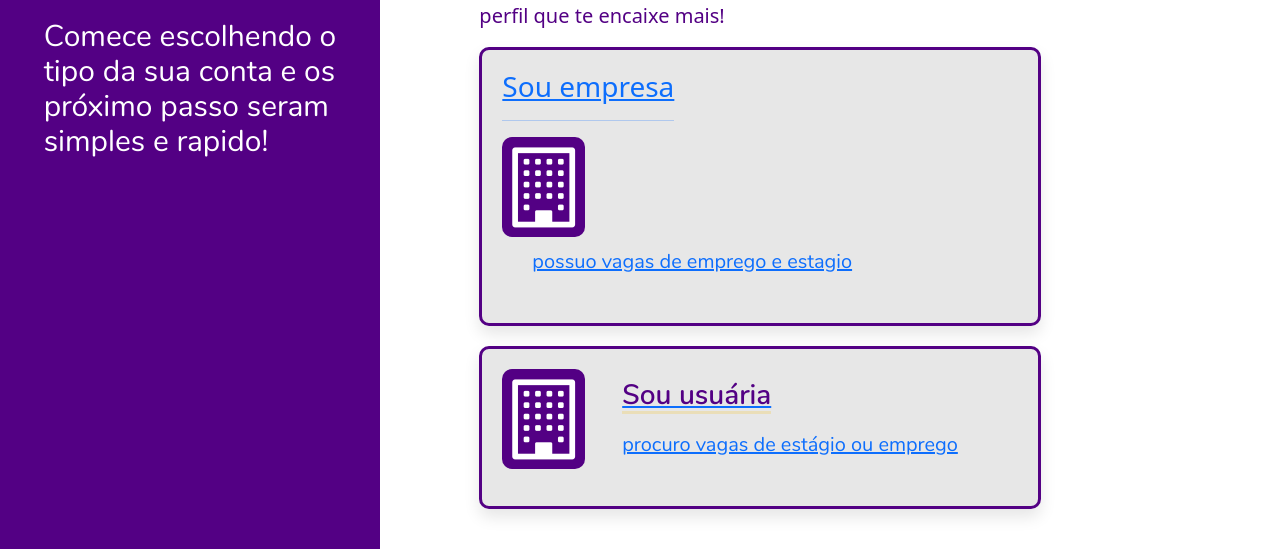
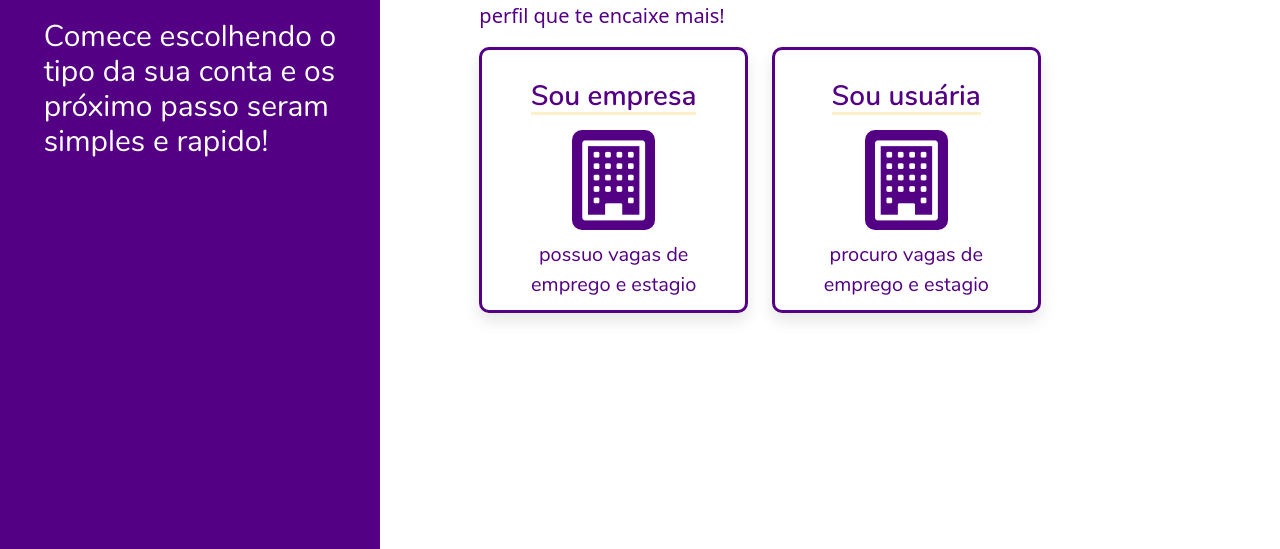
Before and after one commit to Lemos1347/Projeto3, a plain HTML site: page src/Frontend/view/userTypeAccount.html in a window 1280 px wide. Shown: the part 251-800 px from the top of the page. Drawn offline with nearby package versions, Linux system fonts and the light colour scheme.

Commit message:
Tela tipo de perfil.

```diff
--- a/src/Frontend/css/style.css
+++ b/src/Frontend/css/style.css
@@ -1204,6 +1204,7 @@ p#cadastrar a:hover {
   width: 100%;
   height: max-content;
   padding: 20px;
+  text-decoration: none;
   background-color: var(--cinza-fundo);
   border: 3px solid var(--roxo-padrao);
   border-radius: 10px;
@@ -1227,8 +1228,14 @@ p#cadastrar a:hover {
 
 .description {
   padding: 10px;
-  margin-left: 20px;
+  align-items: center;
   font-family: "nunito-semibold";
+  height: 60px;
+  color: #530084;
+}
+.center{
+  text-align: center;
+  background-color: white;
 }
 
 .description div h3 {
--- a/src/Frontend/view/userTypeAccount.html
+++ b/src/Frontend/view/userTypeAccount.html
@@ -112,39 +112,48 @@
               <h2 class="title-create-account">Escolha o seu tipo de conta</h2>
               <p>A nossa plataforma é feita e pensada tanto para empresas que estejam recrutando, quanto mulheres que
                 desejam ingressar no mercado de trabalho. Comece escolhendo o perfil que te encaixe mais!</p>
-              <a class="btn-type justify-content-center" type="button" href="createEmpresa.html">
+              <div class="row">
+                <div class="col-6">
+                  <a class="btn-type center" type="button" href="createEmpresa.html">
+                    <div class="row justify-content-center description">
                       <div style="width: max-content;">
                         <h3>Sou empresa</h3>
                         <hr>
                       </div>
-                <div class="btn-type-fundo">
-                  <i class="fa fa-building-o" aria-hidden="true"></i>
                     </div>
-                <div class="description">
-                  <p>possuo vagas de emprego e estagio</p>
-                </div>
-
-
-              </a>
-              <a class="btn-type" type="button" href="createUser.html">
-                <div class="row">
-                  <div class="col-sm-12 col-md-2 col-lg-2 col-xl-2">
+                    <div class="row justify-content-center">
                       <div class="btn-type-fundo">
                         <i class="fa fa-building-o" aria-hidden="true"></i>
                       </div>
                     </div>
-                  <div class="col-sm-12 col-md-10 col-lg-10 col-xl-10">
+
                     <div class="description">
+                      <p>possuo vagas de emprego e estagio</p>
+                    </div>
+                  </a>
+                </div>
+                <div class="col-6">
+                  <a class="btn-type center" type="button" href="createEmpresa.html">
+                    <div class="row justify-content-center description">
                       <div style="width: max-content;">
                         <h3>Sou usuária</h3>
                         <hr>
                       </div>
-                      <p>procuro vagas de estágio ou emprego</p>
-
+                    </div>
+                    <div class="row justify-content-center">
+                      <div class="btn-type-fundo">
+                        <i class="fa fa-building-o" aria-hidden="true"></i>
                       </div>
                     </div>
+
+                    <div class="description">
+                      <p>procuro vagas de emprego e estagio</p>
                     </div>
                   </a>
+                </div>
+              </div>
+
+
             </div>
           </div>
         </div>
```
Lines whose indentation alone changed are shown as unchanged.
